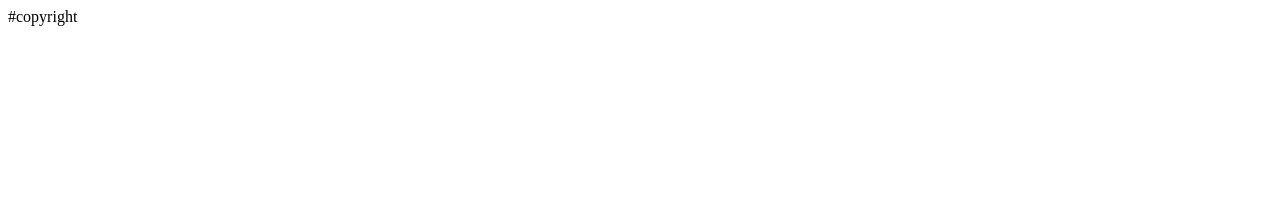
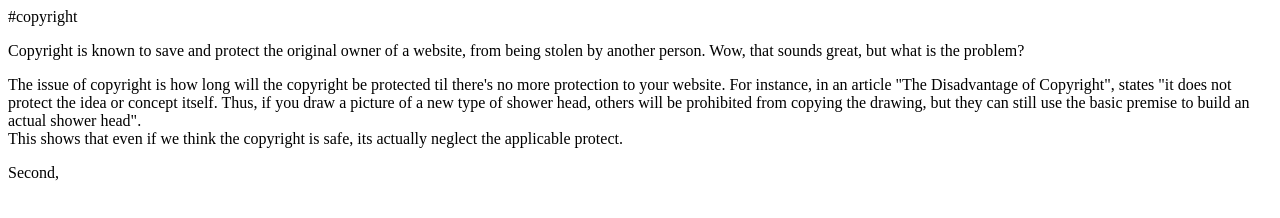
Before and after one commit to Phoenixgirl18/Copy-Right, a plain HTML site: page index.html in a window 1280 px wide. Drawn offline with Linux system fonts and the light colour scheme.

Commit message:
Update index.html

```diff
--- a/index.html
+++ b/index.html
@@ -1 +1,12 @@
 #copyright
+<html>
+  <head>
+    <title>Copyright</title>
+  </head>
+  <body>
+    <p>Copyright is known to save and protect the original owner of a website, from being stolen by another person. Wow, that sounds great, but what is the problem?</p>
+    <p>The issue of copyright is how long will the copyright be protected til there's no more protection to your website. For instance, in an article "The Disadvantage of Copyright", states "it does not protect the idea or concept itself. Thus, if you draw a picture of a new type of shower head, others will be prohibited from copying the drawing, but they can still use the basic premise to build an actual shower head".<br />
+      This shows that even if we think the copyright is safe, its actually neglect the applicable protect.</p>
+    <p>Second, </p>
+  </body>
+</html>
```
